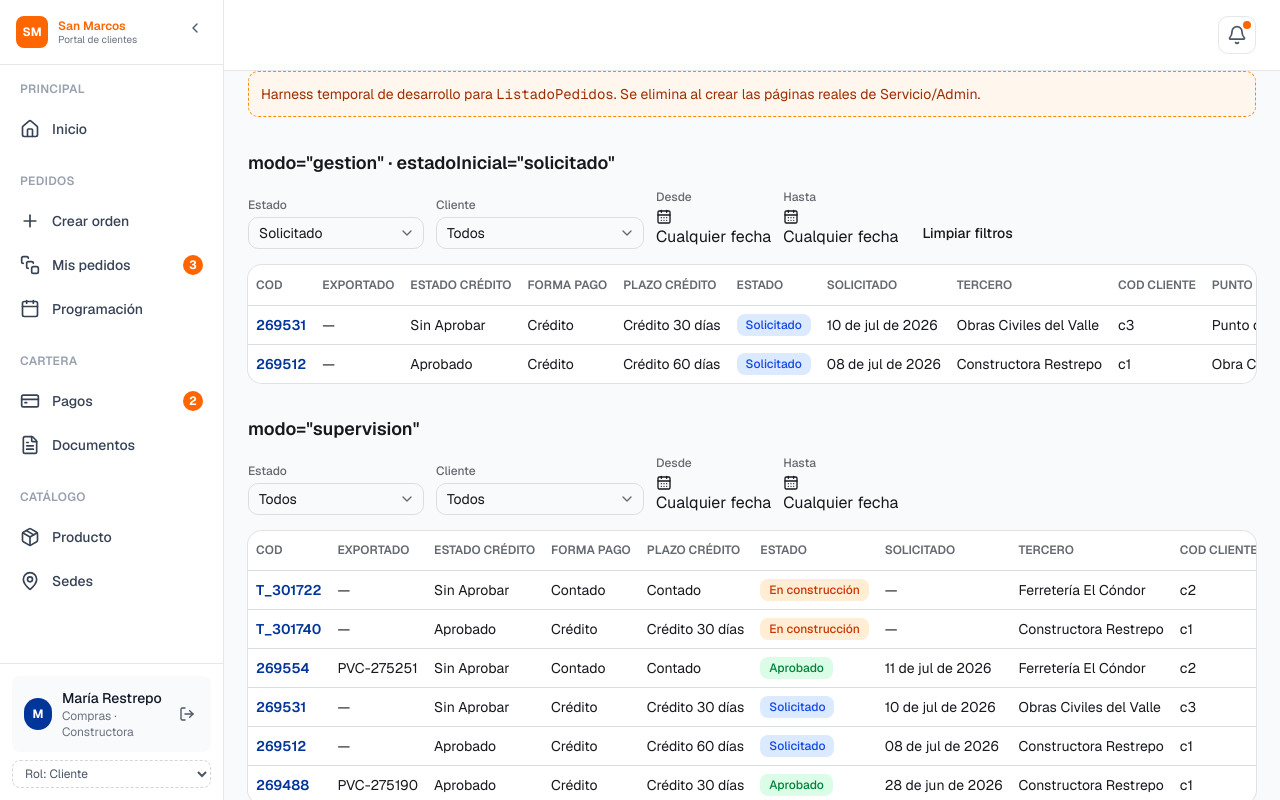
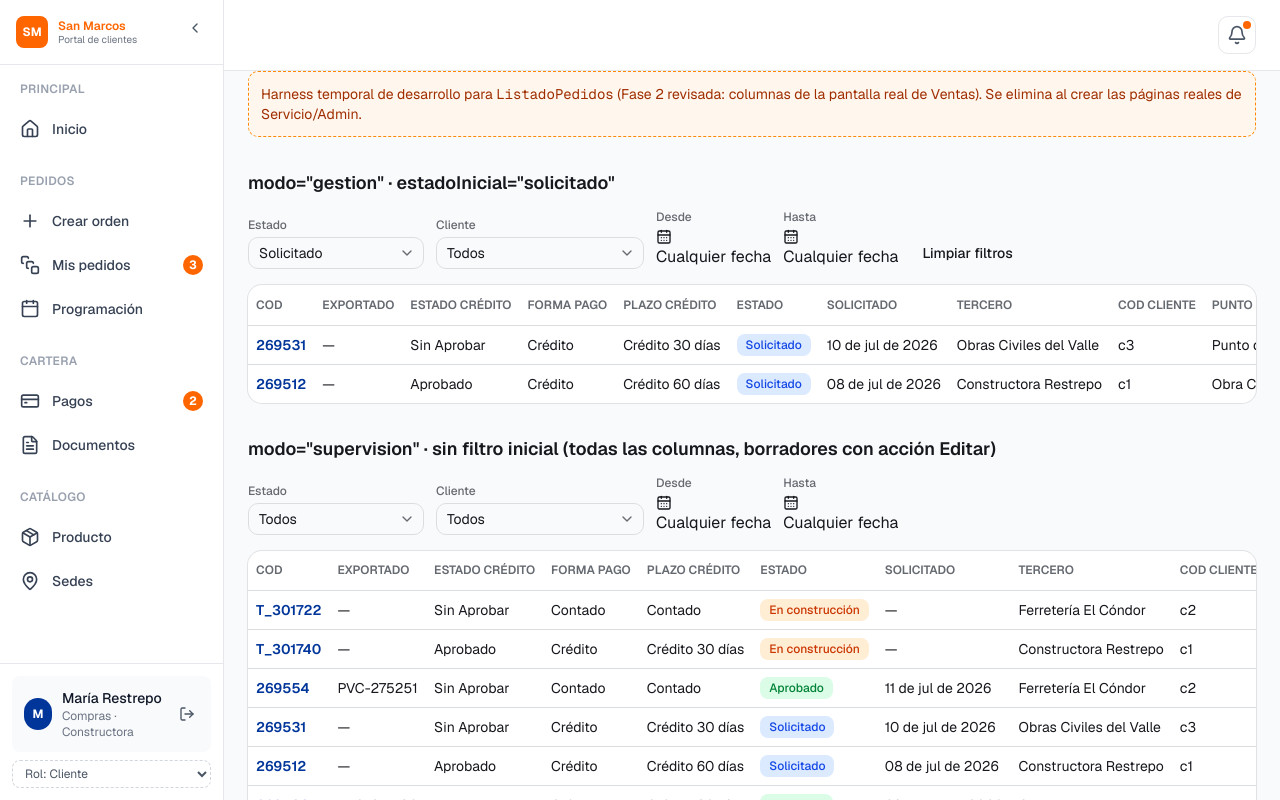
Before and after one commit to Elkin-Pena-UV/Portal_Clientes_Trace, a Next.js app in the folder Frontend/: page /preview-listado in a window 1280 px wide. Built offline with nearby package versions, Linux system fonts and the light colour scheme.

Commit message:
Paso 5: actualizar harness de preview para las columnas nuevas

```diff
--- a/Frontend/app/preview-listado/page.tsx
+++ b/Frontend/app/preview-listado/page.tsx
@@ -16,8 +16,9 @@ export default function PreviewListadoPage() {
     <DashboardLayout>
       <div className="flex flex-col gap-8">
         <div className="rounded-lg border border-dashed border-orange-400 bg-orange-50 p-3 text-sm text-orange-800">
-          Harness temporal de desarrollo para <code>ListadoPedidos</code>. Se
-          elimina al crear las páginas reales de Servicio/Admin.
+          Harness temporal de desarrollo para <code>ListadoPedidos</code> (Fase
+          2 revisada: columnas de la pantalla real de Ventas). Se elimina al
+          crear las páginas reales de Servicio/Admin.
         </div>
 
         <section className="flex flex-col gap-3">
@@ -32,7 +33,10 @@ export default function PreviewListadoPage() {
         </section>
 
         <section className="flex flex-col gap-3">
-          <h2 className="text-lg font-semibold">modo=&quot;supervision&quot;</h2>
+          <h2 className="text-lg font-semibold">
+            modo=&quot;supervision&quot; · sin filtro inicial (todas las
+            columnas, borradores con acción Editar)
+          </h2>
           <ListadoPedidos modo="supervision" basePath="#" />
         </section>
       </div>
```
